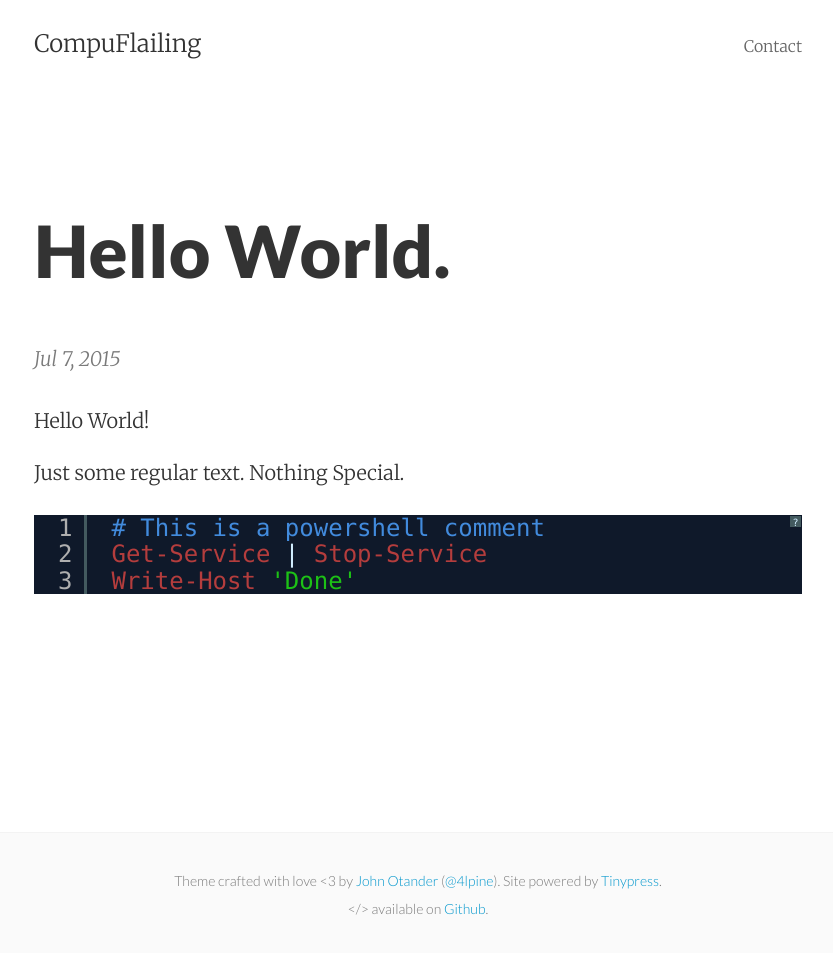
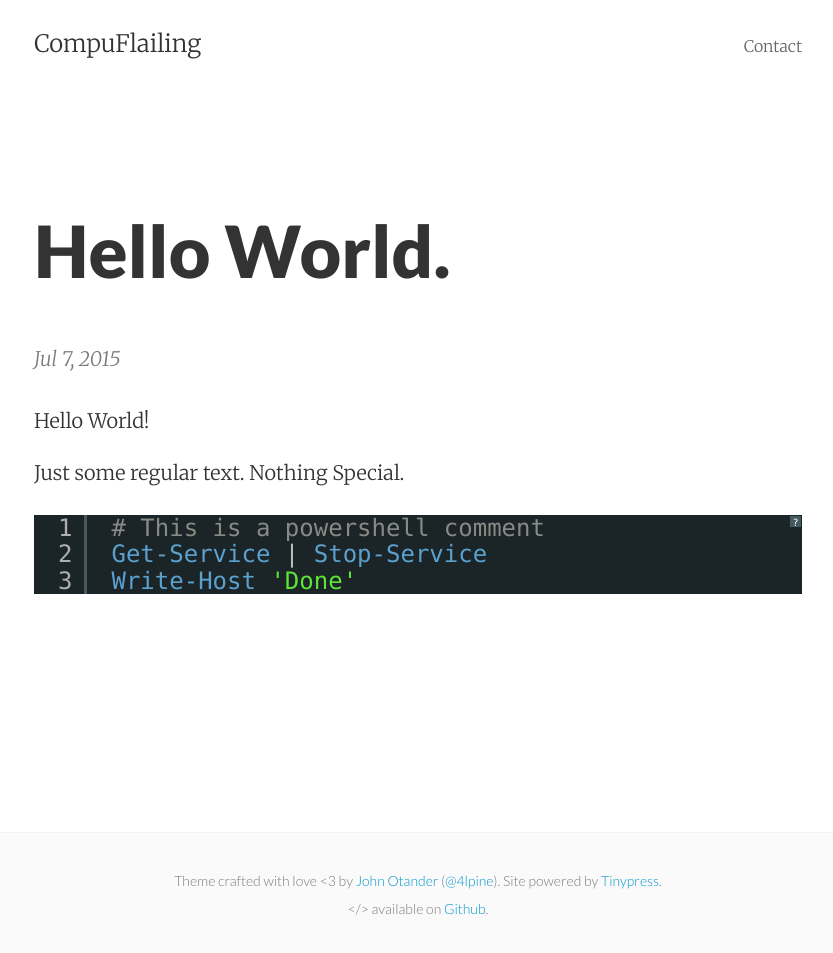
Before and after one commit to RandomNoun7/RandomNoun7.github.io, a Jekyll site: the page built from _posts/2015-07-07-hello-world.markdown, in a window 1280 px wide. Shown: the whole page, without its empty margins (222-1055 px from the left). Built offline with Jekyll 4.4.1, drawn with Linux system fonts in a browser that asks for light colours.

Commit message:
Back to dark to give it a try.

```diff
--- a/_includes/head.html
+++ b/_includes/head.html
@@ -23,6 +23,6 @@
     <script type="text/javascript" src="/js/shAutoloader.js"></script>
     <script type="text/javascript" src="/js/shBrushPowerShell.js"></script>
     <link rel="stylesheet" href="{{ "/css/shCore.css" | prepend: site.baseurl }}" type="text/css">
-    <link rel="stylesheet" href="{{ "/css/shCoreMidnight.css" | prepend: site.baseurl }}" type="text/css">
+    <link rel="stylesheet" href="{{ "/css/shCoreRDark.css" | prepend: site.baseurl }}" type="text/css">
     <script type="text/javascript">SyntaxHighlighter.all();</script>
 </head>
```
